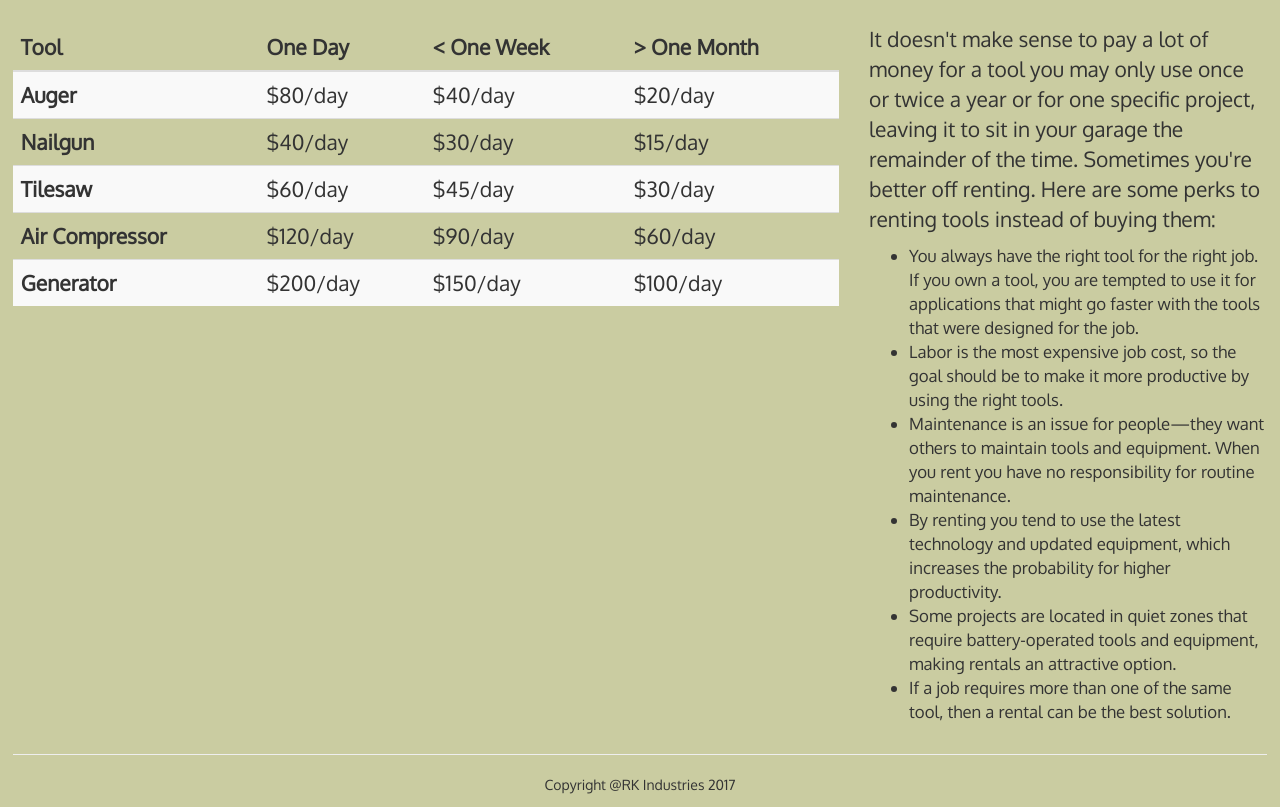
After one commit to rkeisling/tool_rental_django, a Django app: page /pricing/ in a window 1280 px wide. The commit adds this page. Shown: the part 335-1142 px from the top of the page. Run offline with Django 3.2, Linux system fonts and the light colour scheme; some libraries are stand-ins or nearby versions.

Commit message:
Attempting to fix page links, changed dropdown to Django instead of HTML

```diff
--- /dev/null
+++ b/tool_rental/static/css/styling.css
@@ -0,0 +1,105 @@
+body {
+    padding-top: 3%;
+    background-color: #cacca1;
+    font-family: 'Oxygen', sans-serif;
+    margin: 1%;
+}
+.carousel-inner > .item > img,
+.carousel-inner > .item > a > img {
+  min-height: 500px;    /* Set slide height here */
+  max-height: 500px;
+  min-width: 350px;
+  max-width: 500px;
+  width: 100%;
+}
+.carousel-inner {
+    border-radius: 5%;
+    background-color: #cacca1;
+    overflow: hidden;
+}
+#myCarousel.carousel.slide {
+    width: 100%;
+    max-width: 500px;
+    margin: auto;
+}
+.hd_link {
+    text-align: center;
+}
+.banner {
+    width: 96%;
+    height: 35%;
+    padding-left: 1%;
+    padding-right: 1%;
+    padding-top: 1%;
+    margin: 2%;
+
+}
+#instruct {
+    text-align: center;
+    text-decoration: underline;
+}
+.copyright {
+    text-align: center;
+}
+.descrip {
+    text-align: center;
+    font-size: 125%;
+}
+#icon_in_nav {
+    height: 2%;
+    width: 2%;
+}
+#num_days {
+    text-align: center;
+    height: 5%;
+    width: 12.5%;
+    font-size: 120%;
+}
+.tool {
+    height: 5%;
+    width: 12.5%;
+    font-size: 120%;
+}
+.drop {
+    font-size: 120%;
+    text-align: center;
+}
+.modal-body {
+    font-size: 130%;
+}
+#pricing_table {
+    font-size: 150%;
+}
+
+#pricing_descrip {
+    font-size: 150%;
+}
+#perks {
+    font-size: 120%;
+}
+#rules_descrip, #rules_list {
+    color: #212121;
+    font-size: 125%;
+}
+
+#thanks {
+    width: 100%;
+    height: 60%;
+    float: right;
+}
+@media only screen and (max-device-width: 480px) {
+    #pricing_table {
+        font-size: 100%;
+    }
+    .tool {
+        height: 5%;
+        width: 50%;
+        font-size: 120%;
+    }
+    #num_days {
+        text-align: center;
+        height: 5%;
+        width: 50%;
+        font-size: 120%;
+    }
+}
--- /dev/null
+++ b/tool_rental/templates/tool_rental/pricing.html
@@ -0,0 +1,167 @@
+{% load staticfiles %}
+<html>
+  <head>
+    <title>GTR, Inc.</title>
+    <link rel='shortcut icon' href='http://www.freeiconspng.com/uploads/tool-icon-20.png' />
+    <link href="https://fonts.googleapis.com/css?family=Oxygen" rel="stylesheet"/>
+    <!-- Latest compiled and minified CSS -->
+    <link rel="stylesheet" href="https://maxcdn.bootstrapcdn.com/bootstrap/3.3.7/css/bootstrap.min.css" integrity="sha384-BVYiiSIFeK1dGmJRAkycuHAHRg32OmUcww7on3RYdg4Va+PmSTsz/K68vbdEjh4u" crossorigin="anonymous">
+    <link href="{% static 'css/styling.css' %}" rel="stylesheet" />
+    <meta name="viewport" content="width=device-width, initial-scale=1">
+  </head>
+  <body>
+    <!-- Navigation -->
+    <nav class="navbar navbar-inverse navbar-fixed-top" role="navigation">
+        <div class="container">
+            <!-- Brand and toggle get grouped for better mobile display -->
+            <div class="navbar-header">
+                <button type="button" class="navbar-toggle" data-toggle="collapse" data-target="#bs-example-navbar-collapse-1">
+                    <span class="sr-only">Toggle navigation</span>
+                    <span class="icon-bar"></span>
+                    <span class="icon-bar"></span>
+                    <span class="icon-bar"></span>
+                </button>
+                <a class="navbar-brand" href="index.html"><span class="glyphicon glyphicon-wrench" aria-hidden="true"></span> GTR, Inc.</a>
+            </div>
+            <!-- Collect the nav links, forms, and other content for toggling -->
+            <div class="collapse navbar-collapse" id="bs-example-navbar-collapse-1">
+                <ul class="nav navbar-nav navbar-right">
+                    <li>
+                        <a type="button" class="btn openbtn btn-lg" href="index.html">Tools</a>
+                    </li>
+                    <li>
+                        <a type="button" class="btn openbtn btn-lg" href="rules.html">Terms and Conditions</a>
+                    </li>
+                    <li>
+                        <a type="button" class="btn openbtn btn-lg" href="pricing.html">Pricing</a>
+                    </li>
+                </ul>
+            </div>
+            <!-- /.navbar-collapse -->
+        </div>
+        <!-- /.container -->
+    </nav>
+    <div class="row">
+        <div class="col-lg-12">
+    <img class="banner" src="http://imgur.com/8GIp7Oe.png">
+    </div>
+    </div>
+    <div class="row">
+        <div class="col-md-8">
+    <table id="pricing_table" class="table table-striped">
+  <thead>
+    <tr>
+      <th>Tool</th>
+      <th>One Day</th>
+      <th>< One Week</th>
+      <th>> One Month</th>
+    </tr>
+  </thead>
+  <tbody>
+    <tr>
+      <th scope="row">Auger</th>
+      <td>
+        $80/day
+    </td>
+    <td>
+        $40/day
+    </td>
+    <td>
+        $20/day
+    </td>
+    </tr>
+    <tr>
+      <th scope="row">Nailgun</th>
+      <td>
+                $40/day
+            </td>
+            <td>
+                $30/day
+            </td>
+            <td>
+                $15/day
+            </td>
+    </tr>
+    <tr>
+      <th scope="row">Tilesaw</th>
+      <td>
+                $60/day
+            </td>
+            <td>
+                $45/day
+            </td>
+            <td>
+                $30/day
+            </td>
+    </tr>
+    <tr>
+      <th scope="row">Air Compressor</th>
+      <td>
+                $120/day
+            </td>
+            <td>
+                $90/day
+            </td>
+            <td>
+                $60/day
+            </td>
+    </tr>
+    <tr>
+      <th scope="row">Generator</th>
+      <td>
+                $200/day
+            </td>
+            <td>
+                $150/day
+            </td>
+            <td>
+                $100/day
+            </td>
+    </tr>
+  </tbody>
+</table>
+        </div>
+    <div class="col-md-4">
+<p id="pricing_descrip">
+        It doesn't make sense to pay a lot of money for a tool you may only use once or twice a year or for one specific project, leaving it to sit in your garage the remainder of the time. Sometimes you're better off renting. Here are some perks to renting tools instead of buying them:
+        <ul id='perks'>
+            <li>
+                You always have the right tool for the right job. If you own a tool, you are tempted to use it for applications that might go faster with the tools that were designed for the job.
+            </li>
+            <li>
+                Labor is the most expensive job cost, so the goal should be to make it more productive by using the right tools.
+            </li>
+            <li>
+                Maintenance is an issue for people—they want others to maintain tools and equipment. When you rent you have no responsibility for routine maintenance.
+            </li>
+            <li>
+                By renting you tend to use the latest technology and updated equipment, which increases the probability for higher productivity.
+            </li>
+            <li>
+                Some projects are located in quiet zones that require battery-operated tools and equipment, making rentals an attractive option.
+            </li>
+            <li>
+                If a job requires more than one of the same tool, then a rental can be the best solution.
+            </li>
+        </ul>
+    </p>
+</div>
+</div>
+    <hr class='bottom_break' color='#a6a15e' size=.75>
+    <p class="copyright">
+      Copyright @RK Industries 2017
+    </p>
+    <!-- jQuery -->
+    <script src="https://code.jquery.com/jquery-3.1.1.min.js" integrity="sha256-hVVnYaiADRTO2PzUGmuLJr8BLUSjGIZsDYGmIJLv2b8=" crossorigin="anonymous"></script>
+    <!-- Bootstrap Core JavaScript -->
+    <script src="https://maxcdn.bootstrapcdn.com/bootstrap/3.3.7/js/bootstrap.min.js"></script>
+    <!-- Script to Activate the Carousel -->
+    <script>
+        $('.carousel').carousel({
+            interval: 7500 //changes the speed
+        })
+    </script>
+  </body>
+  <!--Descriptions of tools taken from Home Depot website (included in links to 'More info' under descriptions).
+  Side note on pricing page taken from http://www.popularmechanics.com/home/tools/reviews/g996/8-tools-you-should-rent-and-not-buy/ and https://www.lowesforpros.com/articles/blog-should-you-buy-or-rent-tools_a4862.html .-->
+</html>
--- a/tool_rental/urls.py
+++ b/tool_rental/urls.py
@@ -3,5 +3,8 @@ from . import views
 
 
 urlpatterns = [
-    url(r'^$', views.tool_list, name='tool_list'),
+    url(r'^home/$', views.home, name='home'),
+    url(r'^pricing/$', views.pricing, name='pricing'),
+    url(r'^rules/$', views.rules, name='rules'),
+    url(r'^tool_list/$', views.tool_list, name='tool_list'),
 ]
--- a/tool_rental/views.py
+++ b/tool_rental/views.py
@@ -4,5 +4,15 @@ from django.utils import timezone
 
 
 def tool_list(request):
-    tools = Tool.objects.order_by('price')
-    return render(request, 'tool_rental/tool_list.html', {'tools': tools})
+    equip = Tool.objects.all()
+    return render(request, 'tool_rental/tool_list.html', {'equip': equip})
+
+def home(request):
+    equip = Tool.objects.all()
+    return render(request, 'tool_rental/index.html', {'equip': equip})
+
+def pricing(request):
+    return render(request, 'tool_rental/pricing.html', {})
+
+def rules(request):
+    return render(request, 'tool_rental/rules.html', {})
```
Also changed, not shown: tool_rental/models.py (+7 -7 lines), tool_rental/templates/tool_rental/index.html (added, +252 -0 lines), tool_rental/templates/tool_rental/rules.html (added, +104 -0 lines), tool_rental/templates/tool_rental/tool_list.html (+5 -2 lines), tool_rental/migrations/0003_auto_20170322_1430.py (added), tool_rental/migrations/0004_auto_20170322_1452.py (added), tool_rental/migrations/0005_auto_20170322_1503.py (added).
